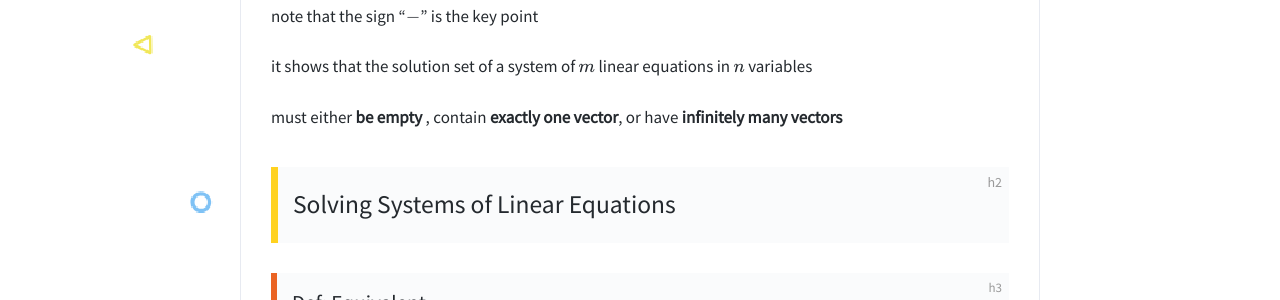
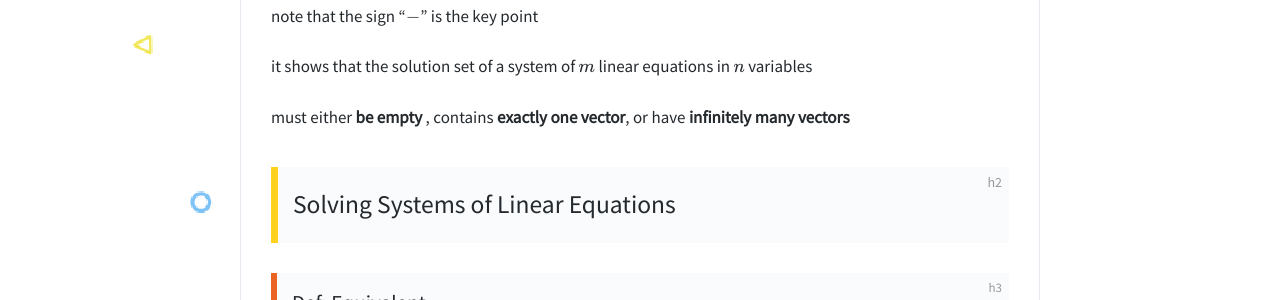
Before and after one commit to Zosuven/Zosuven.github.io, a Jekyll site: the page built from _posts/2020-04-28-math136.md, in a window 1280 px wide and 900 px high, scrolled down 18343 px. Shown: the part 154-454 px from the top of the window. Built offline with Jekyll 4.4.1, drawn with Linux system fonts in a browser that asks for light colours; formulas are drawn with MathJax 3; some of the changed text lies outside the part shown.

Commit message:
Update 2020-04-28-math136.md

```diff
--- a/_posts/2020-04-28-math136.md
+++ b/_posts/2020-04-28-math136.md
@@ -481,7 +481,7 @@
 
 it shows that the solution set of a system of $m$ linear equations in $n$ variables
 
-must either **be empty** , contain **exactly one vector**, or have **infinitely many vectors**
+must either **be empty** , contains **exactly one vector**, or have **infinitely many vectors**
 
 
 ## Solving Systems of Linear Equations
@@ -599,7 +599,7 @@
 
 because:
 
-1. must contain $\vec{0}$
+1. must contains $\vec{0}$
 
 2. 加减乘除 right hand 都是 $0$, 所以加减乘除都在 solution set 里面
 
```
